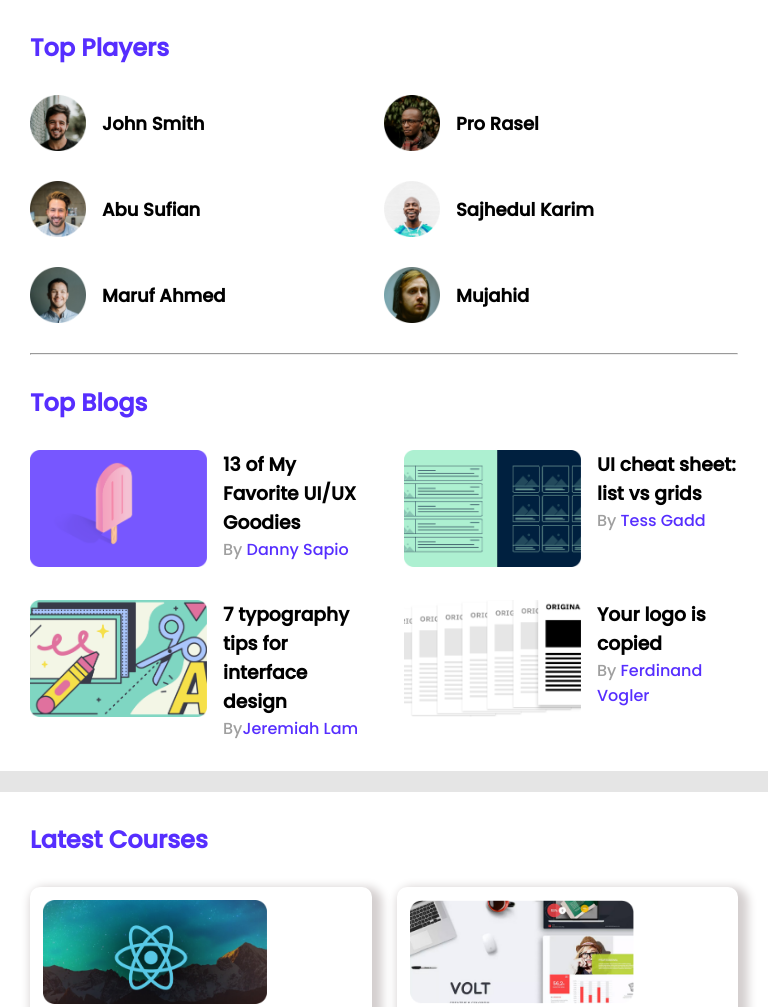
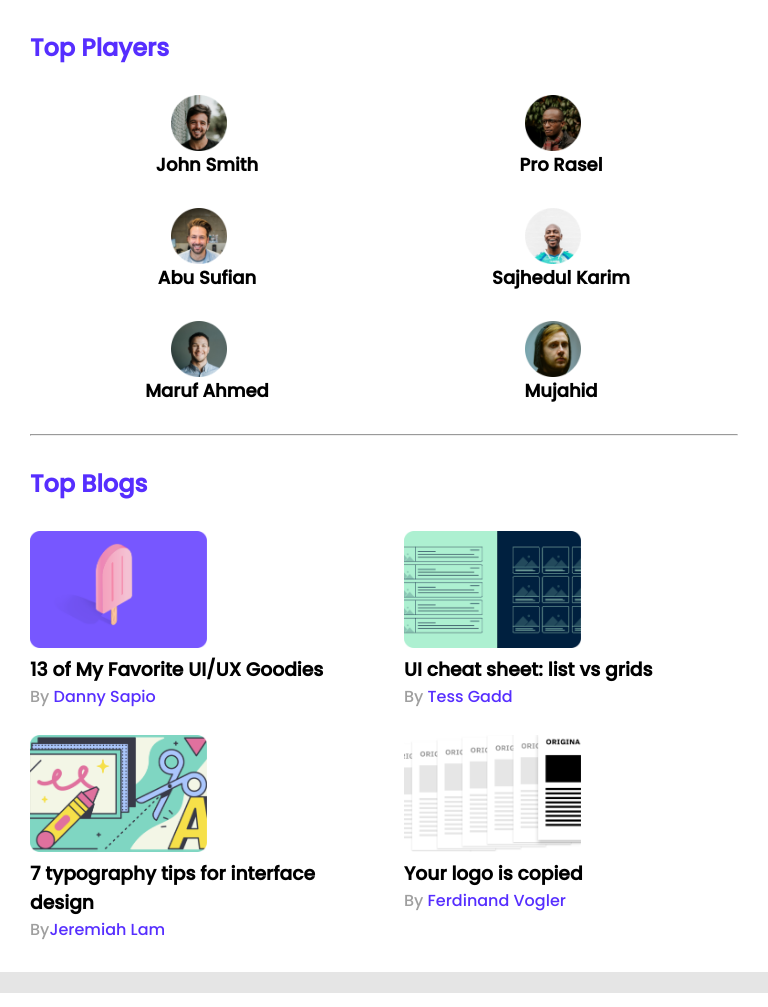
Before and after one commit to Rakib01754/responsive-landing-page, a plain HTML site: page index.html in a window 768 px wide. Shown: the top 1007 px of the page. Drawn offline with Linux system fonts and the light colour scheme.

Commit message:
again updated

```diff
--- a/styles/style.css
+++ b/styles/style.css
@@ -202,6 +202,11 @@ Media Queries
         grid-template-columns: repeat(2, 1fr);
     }
 
+    .player,
+    .blog {
+        flex-direction: column;
+    }
+
     .course {
         margin-bottom: 20px;
     }
```
